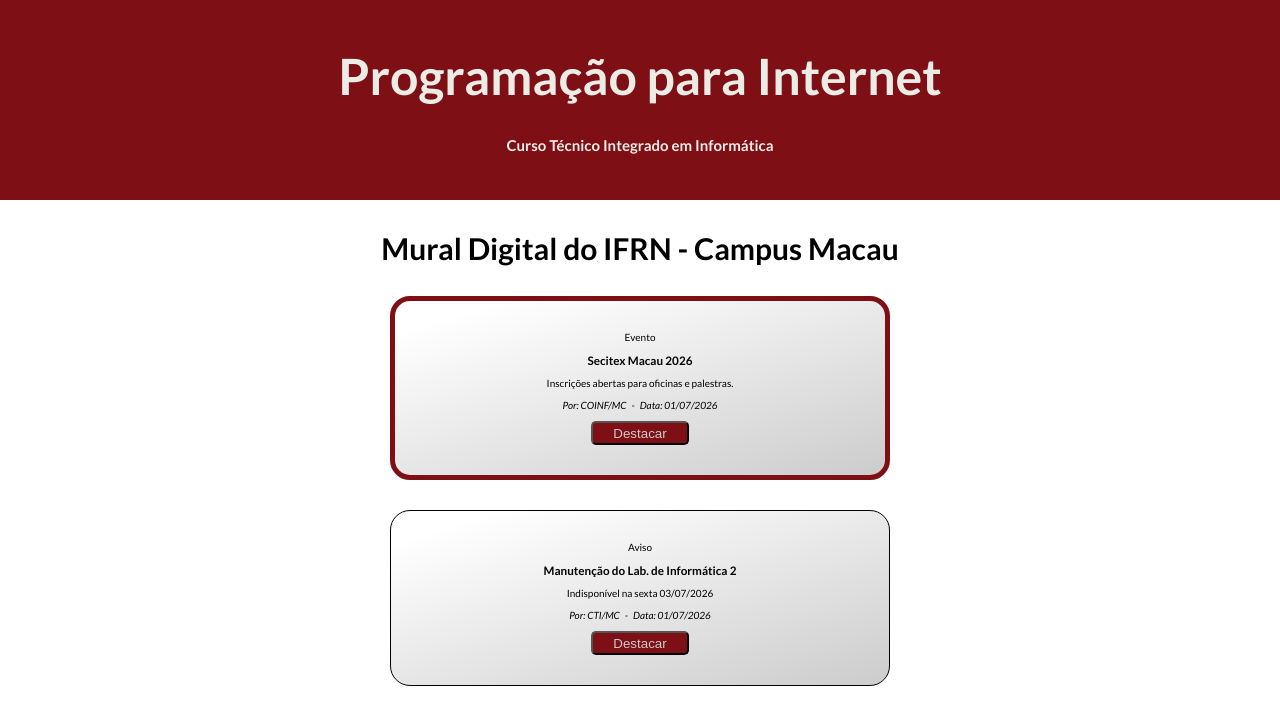
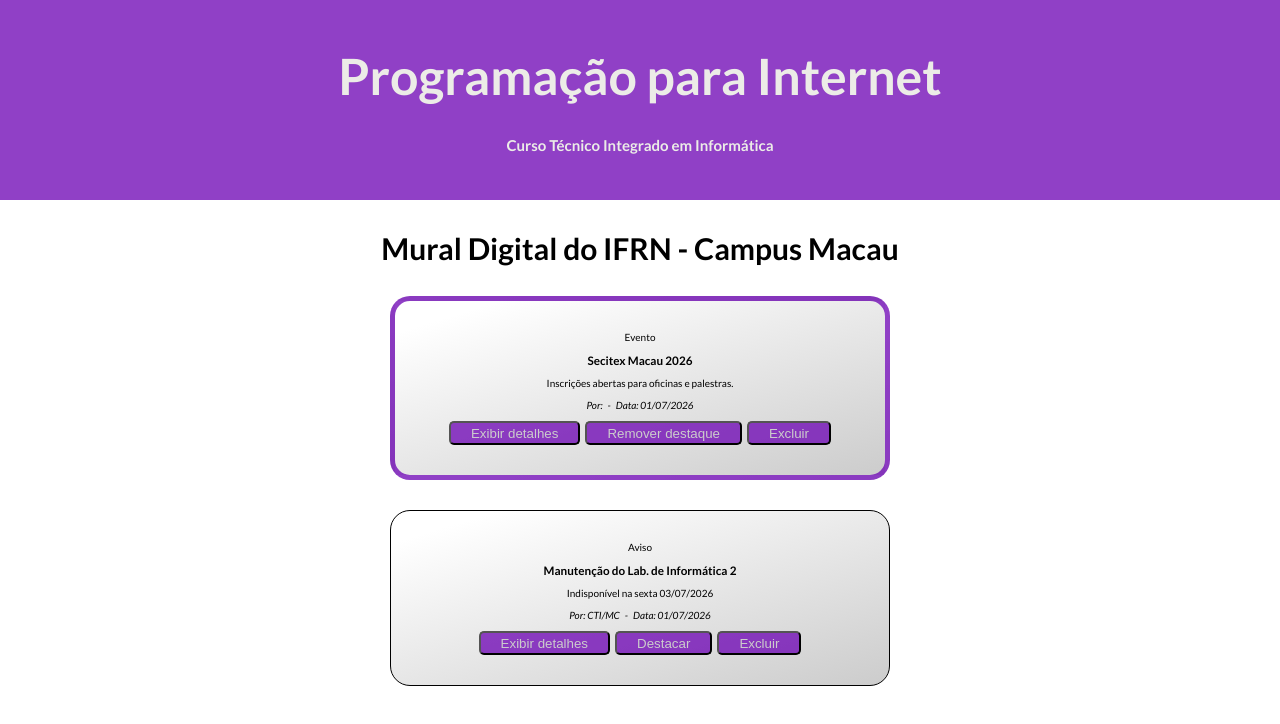
Before and after one commit to Hiorannaeloo/ppi2026, a React (Vite) app: page / in a window 1280 px wide. Shown: the top 724 px of the page. Built offline with nearby package versions, Linux system fonts and the light colour scheme.

Commit message:
Aula 15/07 - Fazer desafio

```diff
--- a/src/App.css
+++ b/src/App.css
@@ -1,7 +1,7 @@
 @import url("https://fonts.googleapis.com/css2?family=Lato:ital,wght@0,100;0,300;0,400;0,700;0,900;1,100;1,300;1,400;1,700;1,900&display=swap");
 
 :root {
-  --primary: #7d0f15;
+  --primary: #6e05b4c2;
 }
 
 * {
--- a/src/App.jsx
+++ b/src/App.jsx
@@ -10,7 +10,7 @@
       title: "Secitex Macau 2026",
       category: "Evento",
       description: "Inscrições abertas para oficinas e palestras.",
-      author: "COINF/MC",
+      fullDescription: "A SECITEX é a Semana de Ciência e Tecnologia do IFRN, um evento que acontece anualmente em todos os campi. Durante cinco dias, a comunidade acadêmica participa de palestras com pesquisadores convidados, minicursos práticos, oficinas interativas, apresentações de projetos de pesquisa, feira de ciências, competições de robótica e desafios tecnológicos. O evento é gratuito, aberto ao público e oferece certificados de participação.",
       date: "01/07/2026",
       featured: true,
     },
@@ -19,6 +19,7 @@
       title: "Manutenção do Lab. de Informática 2",
       category: "Aviso",
       description: "Indisponível na sexta 03/07/2026",
+      fullDescription: "O Laboratório de Informática 2 passará por manutenção preventiva e corretiva a partir da próxima segunda-feira, dia 20 de julho. Os serviços incluem atualização do sistema operacional, instalação de novos softwares educacionais, verificação e substituição de peças defeituosas, limpeza interna dos computadores, testes de desempenho e organização geral do espaço. O laboratório ficará indisponível para uso durante todo o período, com previsão de reabertura na sexta-feira, dia 24 de julho. Pedimos desculpas pelos transtornos e agradecemos a compreensão de todos. A manutenção é essencial para garantir o bom funcionamento dos equipamentos e oferecer uma melhor experiência de aprendizado para os alunos.",
       author: "CTI/MC",
       date: "01/07/2026",
       featured: false,
--- a/src/components/Header.css
+++ b/src/components/Header.css
@@ -1,5 +1,5 @@
 header {
-  background-color: #7d0f15;
+  background-color: #6e05b4c2;
   color: #ecece7;
   height: 20rem;
   display: flex;
--- a/src/components/NoticeCard.css
+++ b/src/components/NoticeCard.css
@@ -27,9 +27,19 @@
     font-style: italic;
 }
 
+.notice-actions {
+    display: flex;
+    gap: 0.5rem;
+}
+
 .notice-actions button {
     background-color: var(--primary);
     color: #ccc;
     padding: 0.25rem 2rem;
     border-radius: 0.5rem;
 }
+
+.notice-actions .details{
+    background-color: rgb(173, 15, 212);
+    color: white;
+}
--- a/src/components/NoticeCard.jsx
+++ b/src/components/NoticeCard.jsx
@@ -1,6 +1,9 @@
+import { useState } from "react";
 import "./NoticeCard.css";
 
 function NoticeCard({ notice, onToggleFeatured }) {
+  const [showDetails, setShowDetails] = useState(false);
+
   return (
     // <article className={`notice-card ${notice.featured ? "featured" : ""}`}>
       <article className={`notice-card ${notice.featured && "featured"}`}>
@@ -12,12 +15,26 @@
         -
         <span>Data: {notice.date}</span>
       </div>
-      <div className="notice-actions">
+       <div className="notice-actions">
+        {/* Exibir uma descrição completa do evento. Se ativo, texto do botão = "Fechar Detalhes". */}
+      <button onClick={() => setShowDetails(!showDetails)}>
+      {showDetails ? "Fechar detalhes" : "Exibir detalhes"}
+      </button>
         <button onClick={() => onToggleFeatured(notice.id)}>
-          Destacar
+          {notice.featured ? "Remover destaque" : "Destacar"}
+        </button>
+        {/* Excluir o evento da lista */}
+        <button>
+          Excluir
         </button>
       </div>
 
+      {showDetails && (
+        <div className="notice-full-description">
+          <p>{notice.fullDescription}</p>
+        </div>
+
+      )}
     </article>
   );
 }
```
